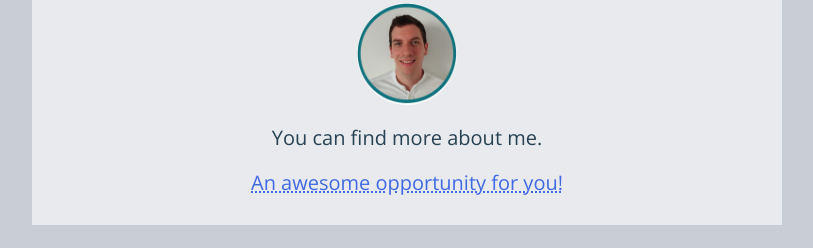
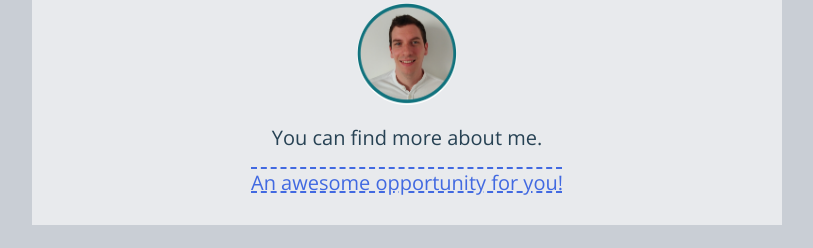
Before and after one commit to caramel07/profile, a plain HTML site: page index.html in a window 1280 px wide. Shown: the part 156-404 px from the top of the page, without its empty margins (233-1046 px from the left). Drawn offline with nearby package versions, Linux system fonts and the light colour scheme.

Commit message:
make my profile prettier

```diff
--- a/style.css
+++ b/style.css
@@ -45,7 +45,7 @@ body {
 
 a {
   color: royalblue;
-  text-decoration: underline dotted;
+  text-decoration: dashed underline overline;
 }
 
 a:hover {
@@ -72,8 +72,6 @@ ul {
   width: 30px;
   margin: 0 auto;
   text-align: center;
-
-
 }
 
 #pic {
```
